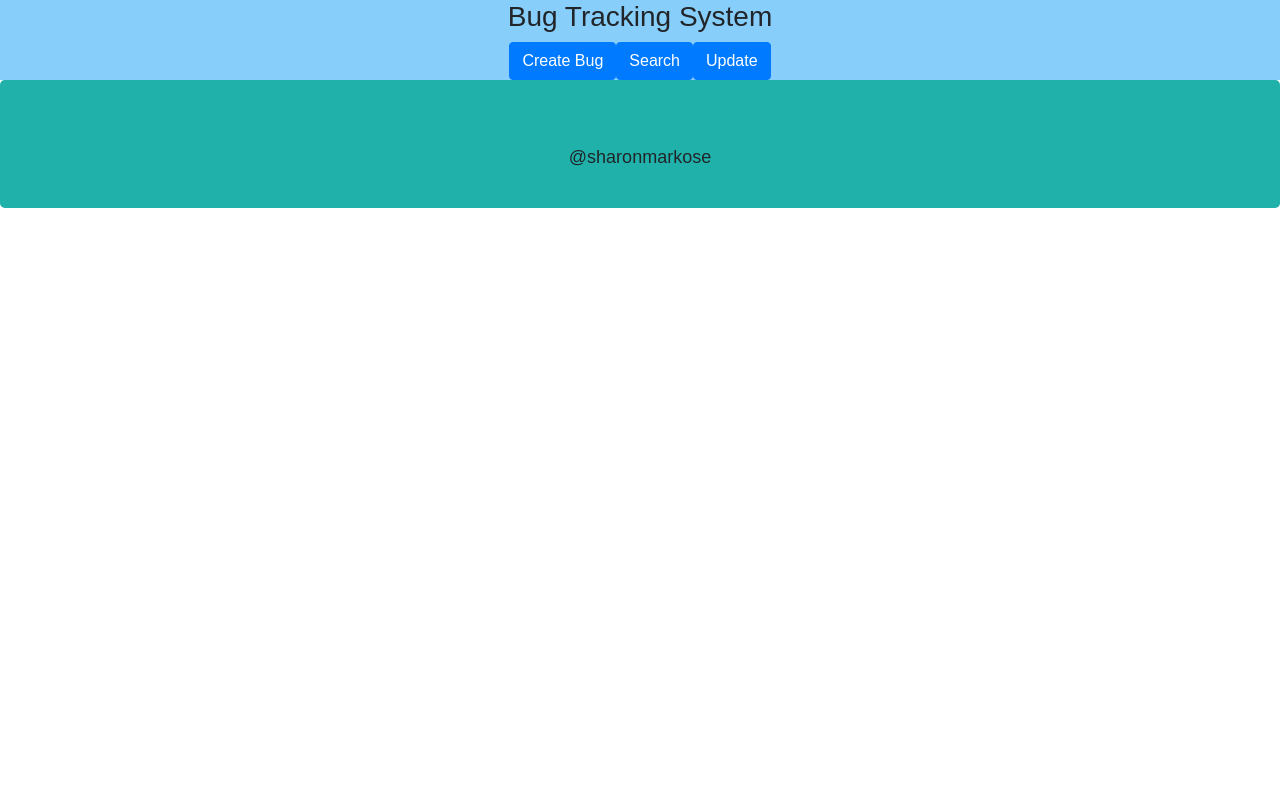
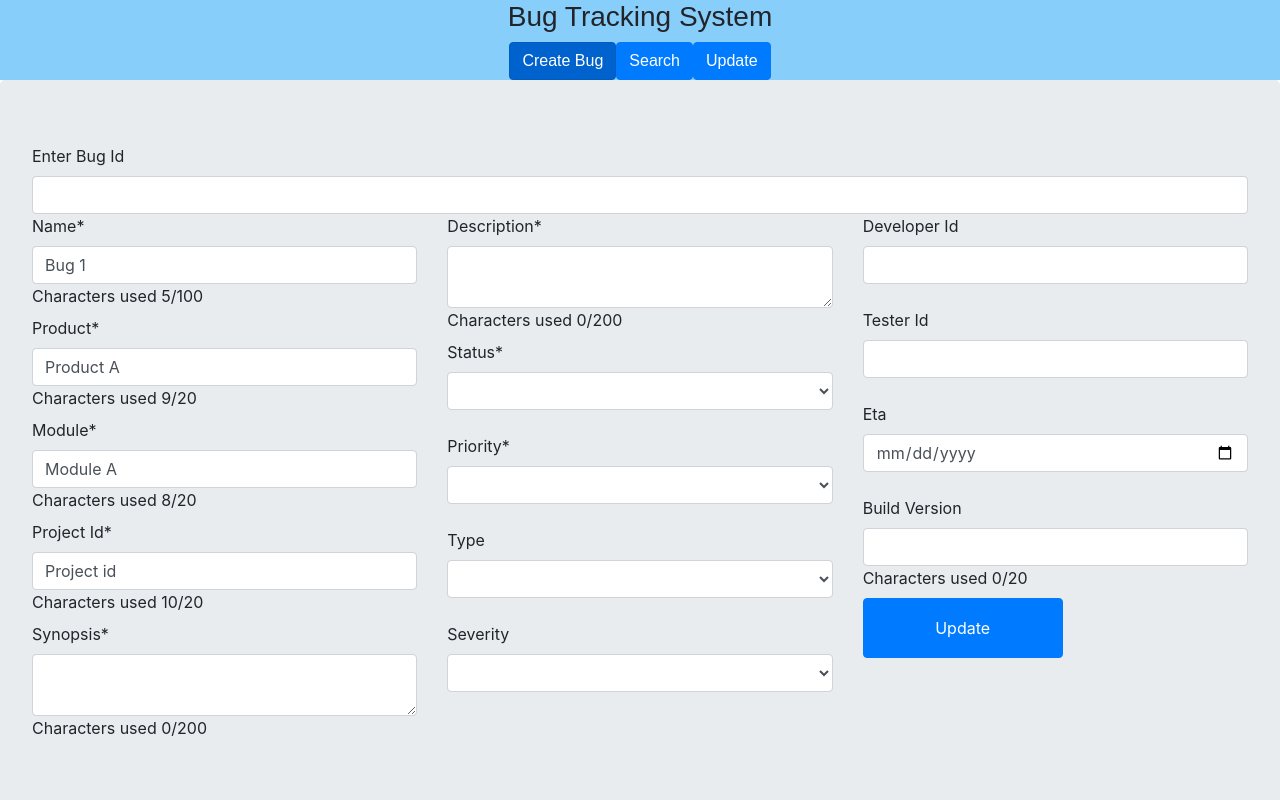
Before and after one commit to sharonmarkose4/BTSAngular, an Angular app: page /update/1 in a window 1280 px wide. Before the commit this address led to /. Shown: the top 800 px of the page. Built offline with nearby package versions, Linux system fonts and the light colour scheme.

Commit message:
added update

```diff
--- a/src/app/Bug.ts
+++ b/src/app/Bug.ts
@@ -13,6 +13,7 @@ export enum Severity{
   HIGH,MEDIUM,LOW
 }
 export class Bug{
+  id:String;
   name:string='Bug 1';
   product:string='Product A';
   module:string='Module A';
--- a/src/app/app.module.ts
+++ b/src/app/app.module.ts
@@ -11,7 +11,7 @@ import { RouterModule, Routes } from '@angular/router';
 const appRoutes: Routes=[
  {path: '',component: BugFormComponent},
  {path: 'search',component: SearchbugComponent},
- {path: 'update',component: BugFormComponent},
+ {path: 'update/:id',component: BugFormComponent},
 ]
 @NgModule({
   declarations: [
--- a/src/app/bug-form/bug-form.component.css
+++ b/src/app/bug-form/bug-form.component.css
@@ -1,4 +1,4 @@
-#save{
-  height: 50px;
-  width: 100px;
+button{
+  height: 60px;
+  width: 200px;
 }
--- a/src/app/bug-form/bug-form.component.html
+++ b/src/app/bug-form/bug-form.component.html
@@ -1,79 +1,87 @@
 <div class="jumbotron">
+  <div *ngIf="!createMode">
+    <label>Enter Bug Id</label><br>
+    <input [(ngModel)]='bug.id' name="id" class="form-control" >
+</div>
 <div class="row">
 <div class="col">
 <label>Name*</label><br>
-<input [(ngModel)]='bug.name' id="name"  #name="ngModel" type="text" class="form-control-sm" required maxlength="15"><br>
-<label>Characters used {{bug.name.length}}/15</label><br>
+<input [(ngModel)]='bug.name' id="name"  #name="ngModel" type="text" class="form-control" required maxlength="100">
+<label>Characters used {{bug.name.length}}/100</label><br>
 <div *ngIf=" name.touched && name.invalid" class="alert alert-danger">
   <div *ngIf=" name.errors.required"> Name is required</div>
 </div>
 <label>Product*</label><br>
-<input [(ngModel)]='bug.product' #product="ngModel" type="text" class="form-control-sm" required maxlength="15"><br>
-<label>Characters used {{bug.product.length}}/15</label><br>
+<input [(ngModel)]='bug.product' #product="ngModel" type="text" class="form-control" required maxlength="20">
+<label>Characters used {{bug.product.length}}/20</label><br>
 <div *ngIf=" product.touched && product.invalid" class="alert alert-danger">
   <div *ngIf=" product.errors.required"> Product is required</div>
 </div>
 <label>Module*</label><br>
-<input [(ngModel)]='bug.module'  #module="ngModel" type="text" class="form-control-sm" required maxlength="15" ><br>
-<label>Characters used {{bug.module.length}}/15</label><br>
+<input [(ngModel)]='bug.module'  #module="ngModel" type="text" class="form-control" required maxlength="20" >
+<label>Characters used {{bug.module.length}}/20</label><br>
 <div *ngIf=" module.touched && module.invalid" class="alert alert-danger">
   <div *ngIf=" module.errors.required"> Module is required</div>
 </div>
 <label>Project Id*</label><br>
-<input [(ngModel)]='bug.projectId' #projectId="ngModel" type="text " class="form-control-sm" required  maxlength="15"><br>
-<label>Characters used {{bug.projectId.length}}/15</label><br>
+<input [(ngModel)]='bug.projectId' #projectId="ngModel" type="text " class="form-control" required  maxlength="20">
+<label>Characters used {{bug.projectId.length}}/20</label><br>
 <div *ngIf=" projectId.touched && projectId.invalid" class="alert alert-danger">
   <div *ngIf=" projectId.errors.required"> ProjectId is required</div>
 </div>
-</div>
-<div class="col">
 <label>Synopsis*</label><br>
-<input [(ngModel)]='bug.synopsis'  #synopsis="ngModel" type="text" class="form-control-sm" required maxlength="200"><br>
+<textarea [(ngModel)]='bug.synopsis'  #synopsis="ngModel"  class="form-control" rows="2" required maxlength="200"></textarea>
 <label>Characters used {{bug.synopsis.length}}/200</label><br>
 <div *ngIf=" synopsis.touched && synopsis.invalid" class="alert alert-danger">
   <div *ngIf=" synopsis.errors.required"> Synopsis is required</div>
 </div>
+</div>
+<div class="col">
 <label>Description*</label><br>
-<input [(ngModel)]='bug.description' #description="ngModel" type="text"  class="form-control-sm" required maxlength="200" minlength="10"><br>
+<textarea [(ngModel)]='bug.description' #description="ngModel"   class="form-control" rows="2" required maxlength="200" minlength="10"></textarea>
 <label>Characters used {{bug.description.length}}/200</label><br>
 <div *ngIf=" description.touched && description.invalid" class="alert alert-danger">
   <div *ngIf=" description.errors.required"> Description is required</div>
   <div *ngIf=" description.errors.minlength"> Minimum 10 characters</div>
 </div>
 <label>Status*</label><br>
-<select id="status" [(ngModel)]='bug.status' #status="ngModel" class="form-control-sm" required>
+<select id="status" [(ngModel)]='bug.status' #status="ngModel" class="form-control" required>
   <option *ngFor="let value of statusValues" [value]="value">{{value}}</option>
 </select><br>
 <div *ngIf=" status.touched && status.invalid" class="alert alert-danger">
   <div *ngIf=" status.errors.required"> Status is required</div>
 </div>
 <label>Priority*</label><br>
-<select id="priority" [(ngModel)]='bug.priority' #priority="ngModel" class="form-control-sm" required>
+<select  id="priority" [(ngModel)]='bug.priority'  #priority="ngModel" class="form-control" required>
   <option *ngFor="let value of priorityValues " [value]="value">{{value}}</option>
 </select><br>
 <div *ngIf=" priority.touched && priority.invalid" class="alert alert-danger">
   <div *ngIf=" priority.errors.required"> Priority is required</div>
   </div>
 <label>Type</label><br>
-<select id="type" [(ngModel)]='bug.type' class="form-control-sm" minlength>
+<select id="type" [(ngModel)]='bug.type' class="form-control">
   <option *ngFor="let value of typeValues " [value]="value">{{value}}</option>
 </select><br>
+<label>Severity</label><br>
+<select id="severity" [(ngModel)]='bug.severity' class="form-control">
+  <option *ngFor="let value of severityValues " [value]="value">{{value}}</option>
+</select> <br>
 </div>
 <div class="col">
-<label>Severity</label><br>
-<select id="severity" [(ngModel)]='bug.severity' class="form-control-sm">
-  <option *ngFor="let value of severityValues " [value]="value">{{value}}</option>
-</select> <br>
 <label>Developer Id</label><br>
-<input [(ngModel)]='bug.developerId' type="number" class=" form-control-sm"><br>
+<input [(ngModel)]='bug.developerId' type="number" class=" form-control"><br>
 <label>Tester Id</label><br>
-<input [(ngModel)]='bug.testerId' type="number" class="form-control-sm"><br>
+<input [(ngModel)]='bug.testerId' type="number" class="form-control"><br>
 <label>Eta</label><br>
-<input [(ngModel)]='bug.etaDate' type="date" class="form-control-sm"><br>
+<input [(ngModel)]='bug.etaDate' type="date" class="form-control"><br>
 <label>Build Version</label><br>
-<input [(ngModel)]='bug.buildVersion' type="text" class="form-control-sm" maxlength="15"><br>
-<label>Characters used {{bug.buildVersion.length}}/15</label><br>
+<input [(ngModel)]='bug.buildVersion' type="text" class="form-control" maxlength="20">
+<label>Characters used {{bug.buildVersion.length}}/20</label><br>
+<div *ngIf="createMode">
 <button (click)='save()' class="btn btn-primary" id="save">Save</button>
+</div>
+<div *ngIf="!createMode">
+<button (click)="updateBug(bug.id)" class="btn btn-primary" id="update" > Update</button>
 </div>
 </div>
 </div>
--- a/src/app/bug-form/bug-form.component.ts
+++ b/src/app/bug-form/bug-form.component.ts
@@ -5,6 +5,7 @@ import { Status } from '../Bug';
 import { Priority } from '../Bug';
 import { TypeEnum } from '../Bug';
 import { Severity  } from '../Bug';
+import { ActivatedRoute } from '@angular/router';
 
 @Component({
   selector: 'app-bug-form',
@@ -12,13 +13,16 @@ import { Severity  } from '../Bug';
   styleUrls: ['./bug-form.component.css']
 })
 export class BugFormComponent implements OnInit {
+  createMode:boolean;
+  id:string;
   bug:Bug=new Bug();
   bugArray:any;
   statusValues=Object.values(Status).filter(x => typeof x==="string");
   priorityValues=Object.values(Priority).filter(x => typeof x==="string");;
   typeValues=Object.values(TypeEnum).filter(x => typeof x==="string");;
   severityValues=Object.values(Severity).filter(x => typeof x==="string");;
-  constructor(private bugService: BugService) { }
+  constructor(private bugService: BugService,
+    private route:ActivatedRoute) { }
   //create bug
   save(){
     const currentDate=new Date();
@@ -38,7 +42,22 @@ export class BugFormComponent implements OnInit {
 
     })
   }
+  updateBug(bugId:String){
+    const promise=this.bugService.updateBug(bugId,this.bug);
+    promise.subscribe(response=>{
+      console.log(response);
+      alert("bug updated");
+     },
+    error=>{
+      console.log(error);
+      alert("error happened");
+
+    })
+
+  }
   ngOnInit(): void {
+    this.id=this.route.snapshot.params['id'];
+    this.createMode=!this.id;
       }
 
 }
--- a/src/app/bug.service.ts
+++ b/src/app/bug.service.ts
@@ -24,5 +24,11 @@ export class BugService {
   getByStatus(bugStatus:Status){
     return this.http.get(URL+'status/'+bugStatus);
   }
+  updateBug(bugId:String,bug:Bug){
+    return this.http.put(URL+bugId,bug,{
+      headers:{ "content-type":'application/json' },
+      responseType: "text"
+    });
+  }
 
 }
--- a/src/app/header/header.component.html
+++ b/src/app/header/header.component.html
@@ -3,6 +3,6 @@
     <nav>
       <a class="btn btn-primary"  routerLink="/" routerLinkActive="active">Create Bug   </a>
       <a routerLink="/search" class="btn btn-primary" routerLinkActive="active">Search</a>
-      <a routerLink="/update" class="btn btn-primary" routerLinkActive="active">Update</a>
+      <a routerLink="/update/:id" class="btn btn-primary" routerLinkActive="active">Update</a>
     </nav>
   </div>
--- a/src/app/searchbug/searchbug.component.html
+++ b/src/app/searchbug/searchbug.component.html
@@ -1,12 +1,17 @@
 <body class="jumbotron">
+  <div class="row">
+  <div class="col-sm">
 <label>Search by Name</label><br>
-<input [(ngModel)]='bug.inputName' name="name" class="form-control-sm" > <button (click)="getByName(bug.inputName)" class="btn btn-info"> Search</button>
-
-<br>
+<input [(ngModel)]='bug.inputName' name="name" class="form-control" > <button (click)="getByName(bug.inputName)" class="btn btn-primary"> Search</button>
+</div>
+<div class="col-sm">
 <label>Search by Status</label><br>
-<select id="status" [(ngModel)]='bug.inputStatus' class="form-control-sm">
+<select id="status" [(ngModel)]='bug.inputStatus' class="form-control">
+  <!-- <option [ngValue]=statusValues[0]> {{statusValues[0]}}</option> -->
   <option *ngFor="let value of statusValues" [value]="value">{{value}}</option>
-</select> <button (click)="getByStatus(bug.inputStatus)" class="btn btn-info"> Search</button>
+</select> <button (click)="getByStatus(bug.inputStatus)" class="btn btn-primary"> Search</button>
+</div>
+</div>
 <h3>BUG INFORMATION</h3>
 <table>
   <thead>
```
